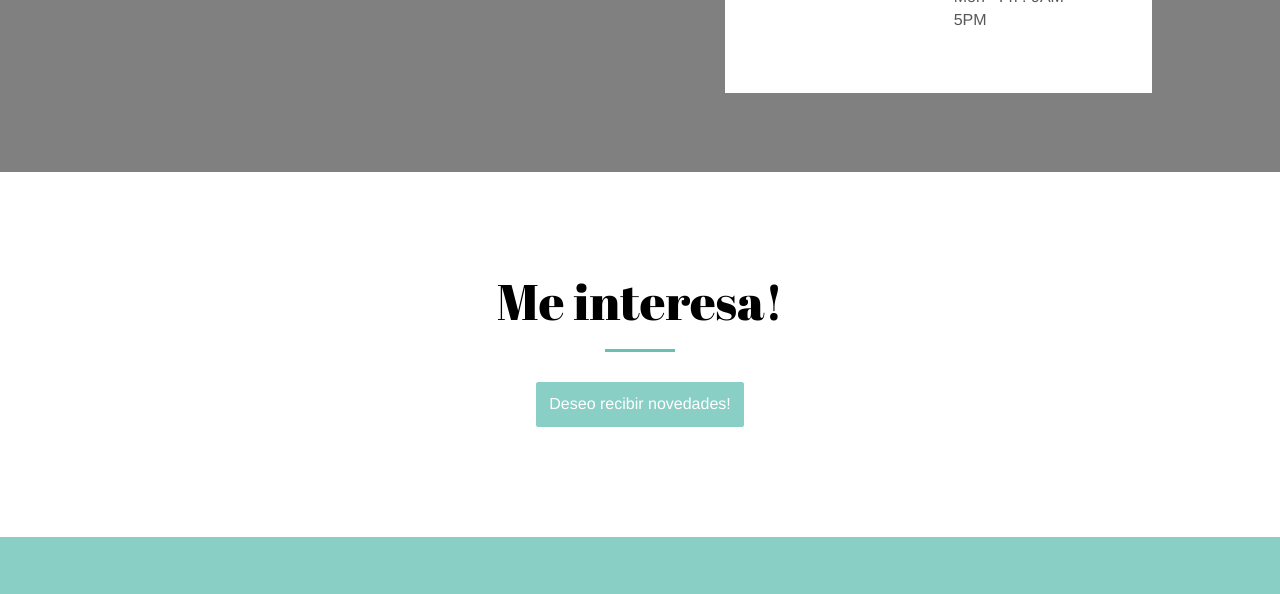
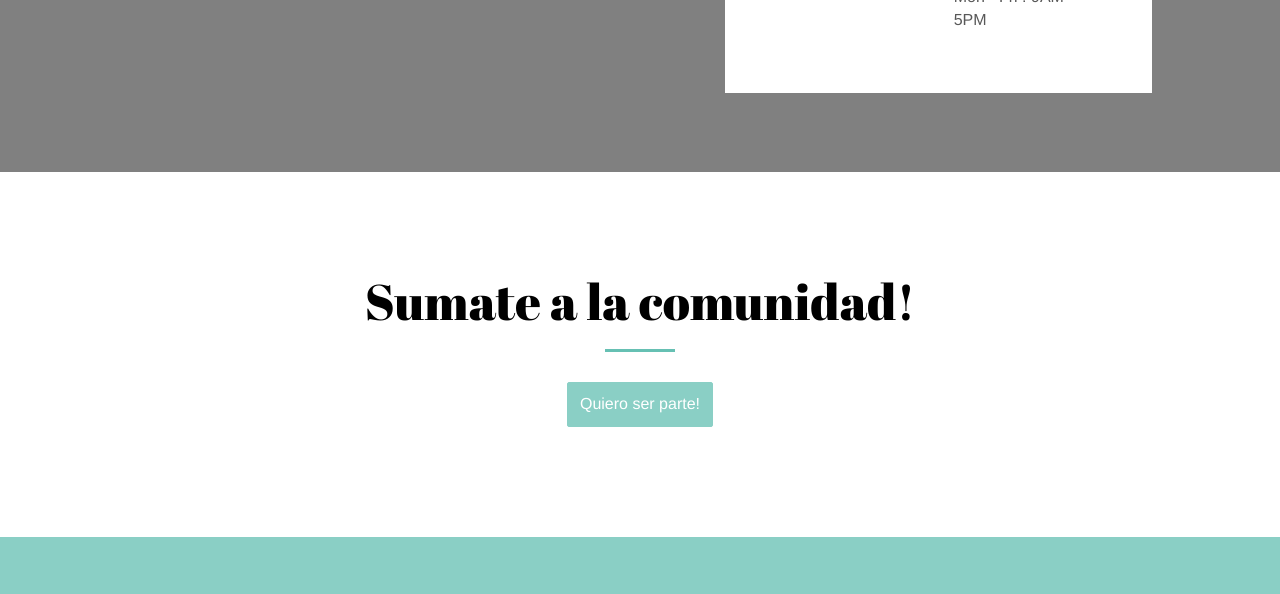
Before and after one commit to STAR-Tournaments/STAR-Tournaments, a plain HTML site: page index.html in a window 1280 px wide. Shown: the part 2931-3525 px from the top of the page. Drawn offline with nearby package versions, Linux system fonts and the light colour scheme; a web font is replaced by a local one.

Commit message:
Add files via upload

```diff
--- a/index.html
+++ b/index.html
@@ -203,7 +203,7 @@
         <div class="row">
             <div class="col-xs-12 col-md-offset-2 col-md-8">
                 <div class="section-container-spacer">
-                    <h2 class="text-center">Me interesa!</h2>
+                    <h2 class="text-center">Sumate a la comunidad!</h2>
                 </div>
              <form action="https://mailchi.mp/cb146108bfff/star-tournaments" target=”_blank”>
 <!--                        <div class="row">
@@ -230,7 +230,7 @@
                         </label>
                     </div> -->
 
-                    <button type="submit" class="btn btn-primary center-block" href="https://mailchi.mp/cb146108bfff/star-tournaments">Deseo recibir novedades!</button>
+                    <button type="submit" class="btn btn-primary center-block" href="https://mailchi.mp/cb146108bfff/star-tournaments">Quiero ser parte!</button>
                 </form>
             </div>
         </div>
```
